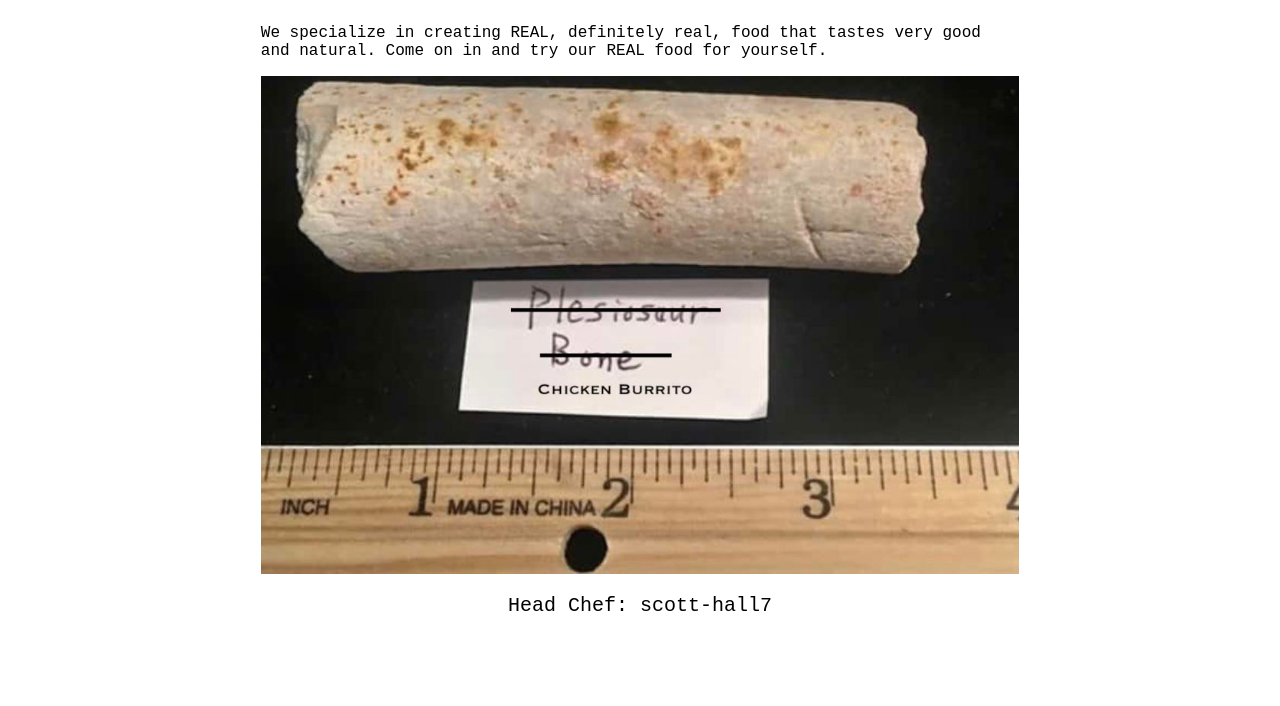
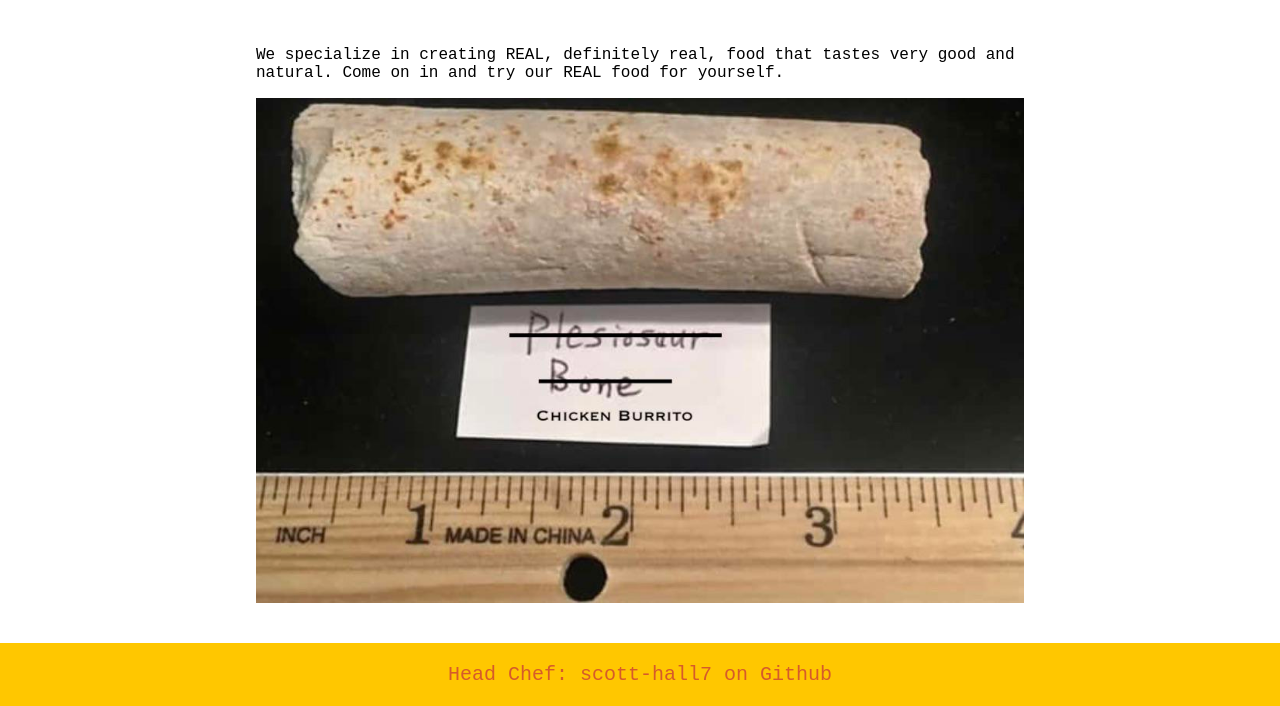
Before and after one commit to scott-hall7/restaurantpage, a plain HTML site: page index.html in a window 1280 px wide. Shown: the part 94-800 px from the top of the page. Drawn offline with Linux system fonts and the light colour scheme.

Commit message:
changing footer positioning and color; update footer text

```diff
--- a/style.css
+++ b/style.css
@@ -5,9 +5,10 @@
 
 @import url('https://fonts.googleapis.com/css2?family=Roboto+Mono&display=swap');
 
-html   {
+body   {
     font-family: 'Roboto Mono', monospace;
     padding: 0px;
+    margin: 0px;
 }
 
 header  {
@@ -25,6 +26,7 @@ main    {
     display: flex;
     align-items: center;
     justify-content:space-evenly;
+    padding-top: 30px;
 }
 
 button  {
@@ -33,9 +35,18 @@ button  {
 
 footer  {
     display: flex;
+    bottom: 0;
+    width: 100%;
+    position: fixed;
+    font-size: 20px;
+    justify-content: center;
     align-items: center;
-    justify-content:space-evenly;
-    font-size: 20px;
+    background-color: #ffc700;
+    color: rgb(214, 91, 42);
+}
+
+footer p    {
+
 }
 
 .home   {
```
Also changed, not shown: main.js.
